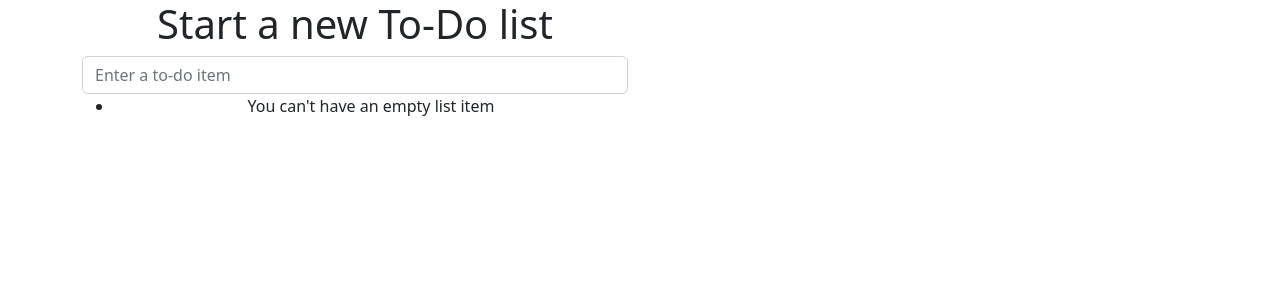
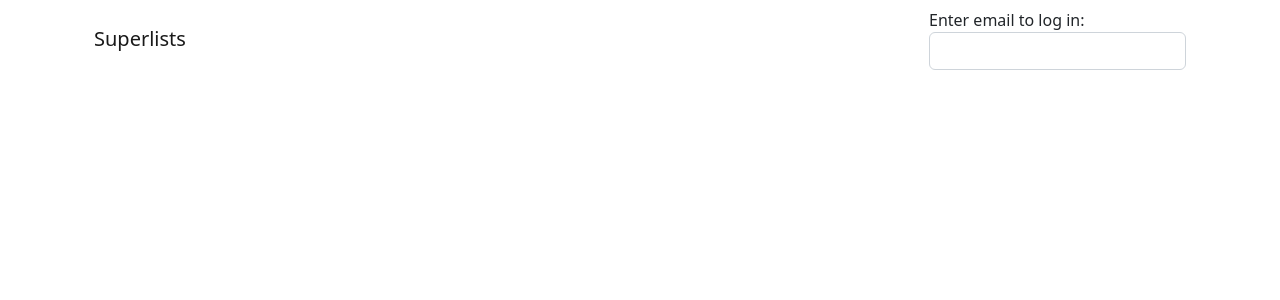
Before and after one commit to benuflection/ToDoListProj, a Django app: page /lists/new in a window 1280 px wide. Shown: the top 300 px of the page. Run offline with Django 3.2, Linux system fonts and the light colour scheme; some libraries are stand-ins or nearby versions.

Commit message:
Login Test and base.html added navbar. First commit after fixing spike branch

```diff
--- a/lists/templates/base.html
+++ b/lists/templates/base.html
@@ -12,22 +12,16 @@
   <body>
     <div class="container">
 
-      <div class="row">
-        <div class="col-md-6 col-md-offset-3 jumbotron">
-          <div class="text-center">
-            <h1>{% block header_text %}{% endblock %}</h1>
-            <form method="POST" action="{% block form_action %}{% endblock %}">
-              {{ form.text }}
-              {% csrf_token %}
-              {% if form.errors %}
-                <div class="form-group has-error">
-                  <div class="help-block">{{ form.text.errors }}</div>
-                </div>
-              {% endif %}
-            </form>
-          </div>
+      <nav class="navbar navbar-default" role="navigation">
+        <div class="container-fluid">
+          <a class="navbar-brand" href="/">Superlists</a>
+          <form class="navbar-form navbar-right" method="POST" action="#">
+            <span>Enter email to log in:</span>
+            <input class="form-control" name="email" type="text" />
+            {% csrf_token %}
+          </form>
         </div>
-      </div>
+      </nav>
 
       <div class="row">
         <div class="col-md-6 col-md-offset-3">
```
Also changed, not shown: functional_tests/test_login.py (added, +47 -0 lines).
